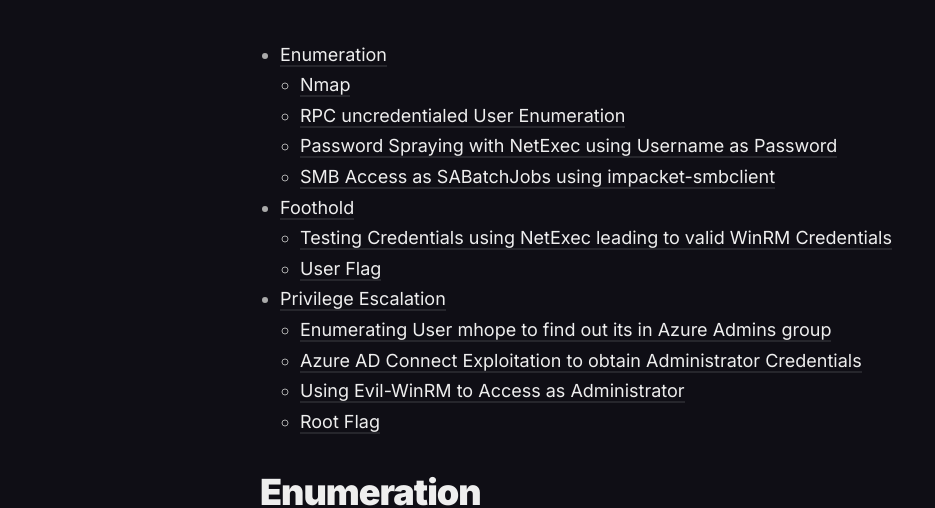
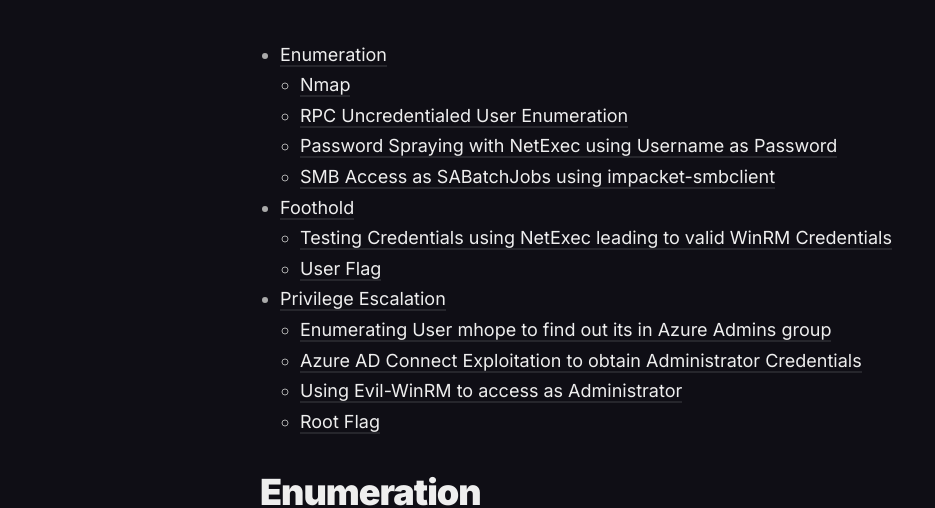
Before and after one commit to Vorkharium/vorkharium.github.io, a Jekyll site: the page built from _posts/2024-11-02-HTB-Monteverde-Write-up.md, in a window 1280 px wide and 900 px high, scrolled down 644 px. Shown: the part 155-663 px from the top of the window, without its empty margins (0-935 px from the left). Built offline with Jekyll 4.4.1, drawn with Linux system fonts in a browser that asks for light colours.

```diff
--- a/_posts/2024-11-02-HTB-Monteverde-Write-up.md
+++ b/_posts/2024-11-02-HTB-Monteverde-Write-up.md
@@ -9,7 +9,7 @@ tags:   [Write-ups, HTB, OSCP+, Weak-Credentials, RPC-Enumeration, SMB-Shares, A
 # Table of Contents
 - [Enumeration](#enumeration)
   - [Nmap](#nmap)
-  - [RPC uncredentialed User Enumeration](#rpc-uncredentialed-user-enumeration)
+  - [RPC Uncredentialed User Enumeration](#rpc-uncredentialed-user-enumeration)
   - [Password Spraying with NetExec using Username as Password](#password-spraying-with-netexec-using-username-as-password)
   - [SMB Access as SABatchJobs using impacket-smbclient](#smb-access-as-sabatchjobs-using-impacket-smbclient)
 - [Foothold](#foothold)
@@ -18,7 +18,7 @@ tags:   [Write-ups, HTB, OSCP+, Weak-Credentials, RPC-Enumeration, SMB-Shares, A
 - [Privilege Escalation](#privilege-escalation)
   - [Enumerating User mhope to find out its in Azure Admins group](#enumerating-user-mhope-to-find-out-its-in-azure-admins-group)
   - [Azure AD Connect Exploitation to obtain Administrator Credentials](#azure-ad-connect-exploitation-to-obtain-administrator-credentials)
-  - [Using Evil-WinRM to Access as Administrator](#using-evil-winrm-to-access-as-administrator)
+  - [Using Evil-WinRM to access as Administrator](#using-evil-winrm-to-access-as-administrator)
   - [Root Flag](#root-flag)
 
 # Enumeration
```
